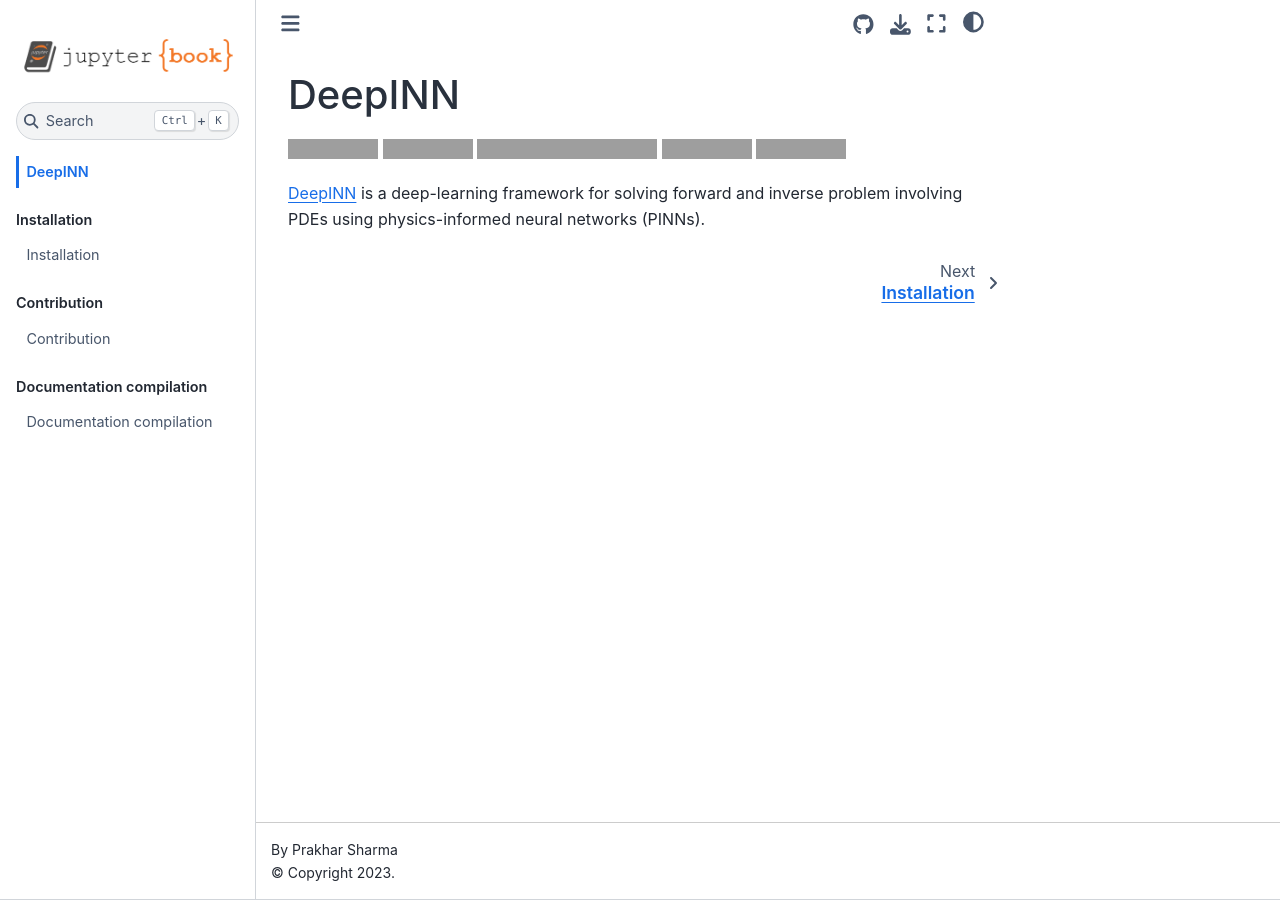
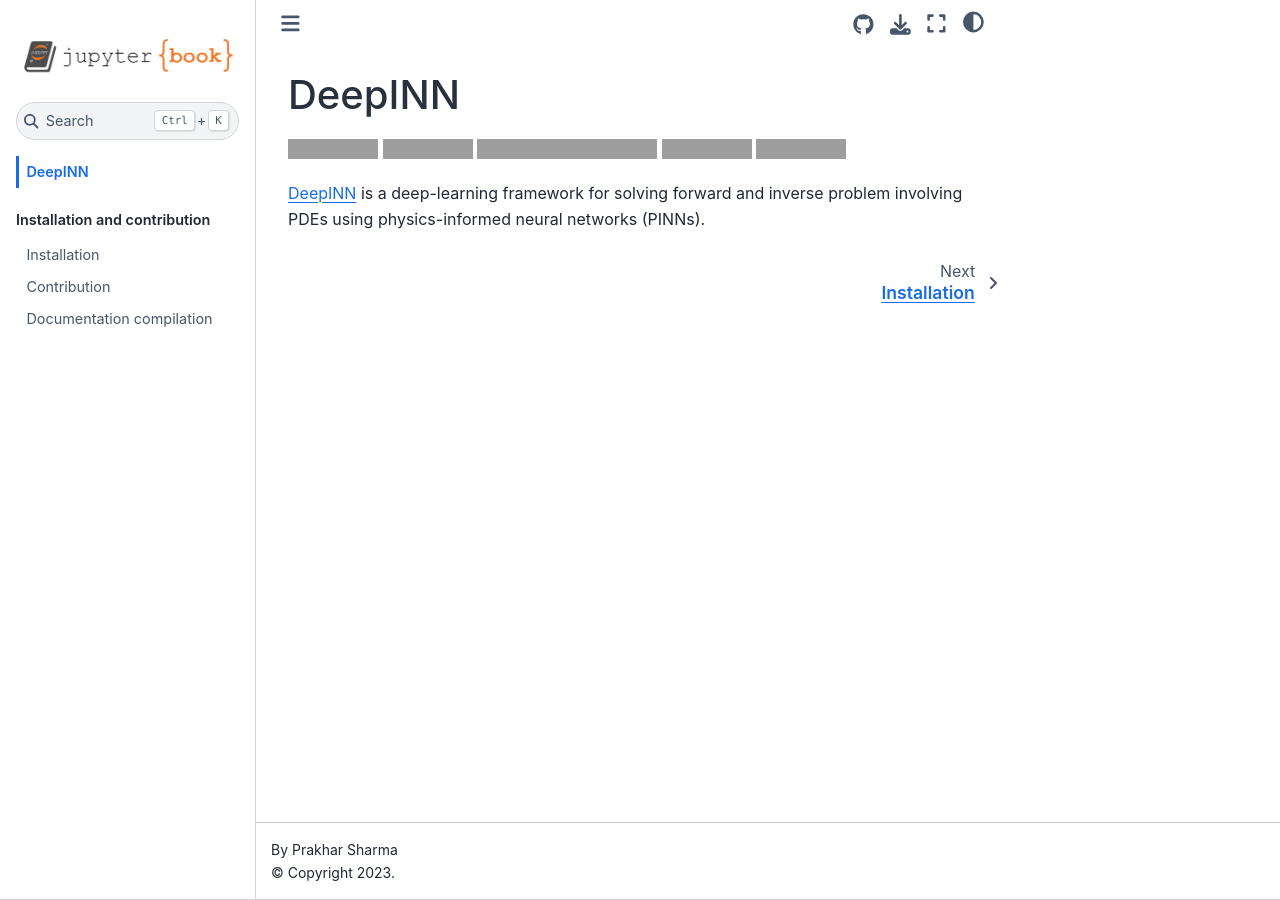
Before and after one commit to praksharma/DeepINN, a Jupyter Book: the page built from docs/intro.md, in a window 1280 px wide. Built offline with Jupyter Book 1.0.4 settings and Sphinx 7.4.7 and the Sphinx Book theme 1.1.4, drawn with Linux system fonts in a browser that asks for light colours; some of the changed lines change nothing that is shown; grey boxes are pictures that could not be loaded.

Commit message:
docs toc modified

```diff
--- a/docs/_toc.yml
+++ b/docs/_toc.yml
@@ -4,12 +4,14 @@
 format: jb-book
 root: intro
 parts:
-  - caption: Installation
+  - caption: Installation and contribution
     chapters:
     - file: docs_tutorial/installation.md
-  - caption: Contribution
-    chapters:
     - file: docs_tutorial/contribution.md
-  - caption: Documentation compilation
-    chapters:
     - file: docs_tutorial/docs_contribution.md
+  # - caption: Contribution
+  #   chapters:
+  #   - file: docs_tutorial/contribution.md
+  # - caption: Documentation compilation
+  #   chapters:
+  #   - file: docs_tutorial/docs_contribution.md
```
